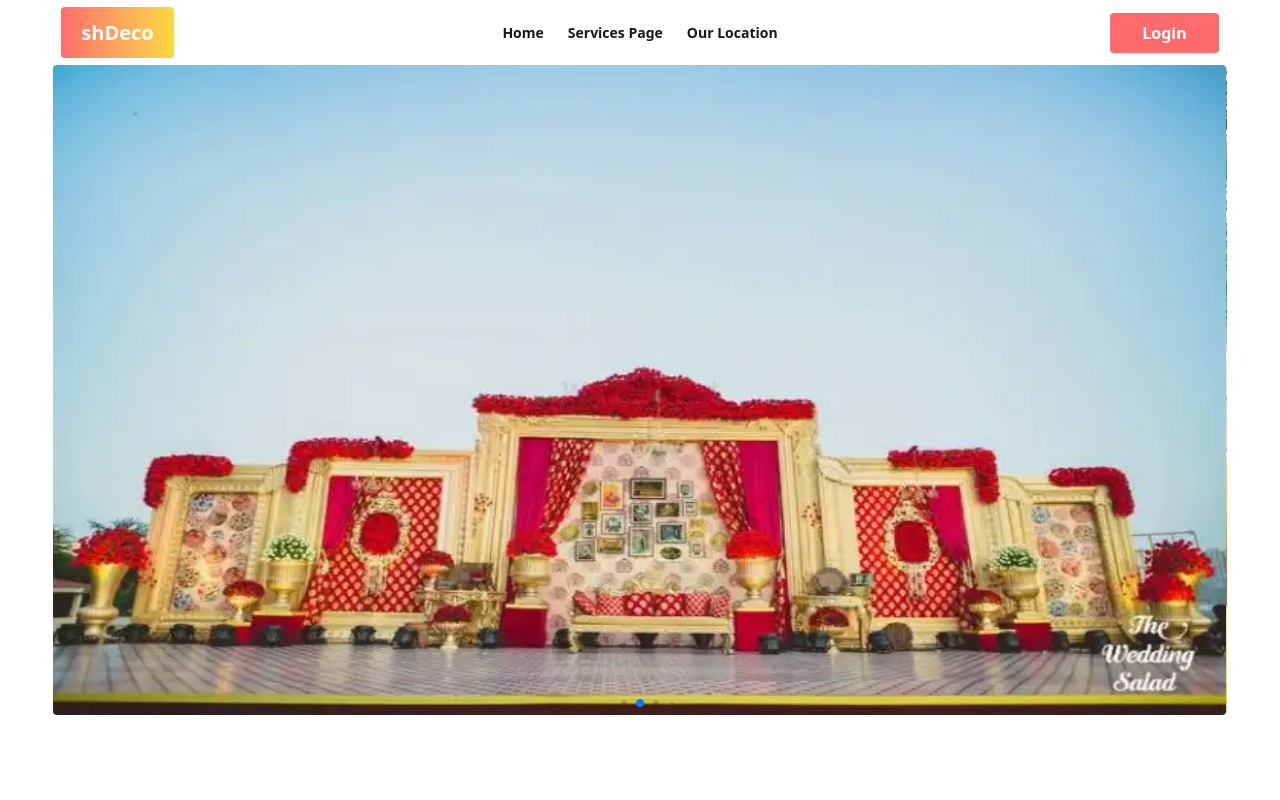
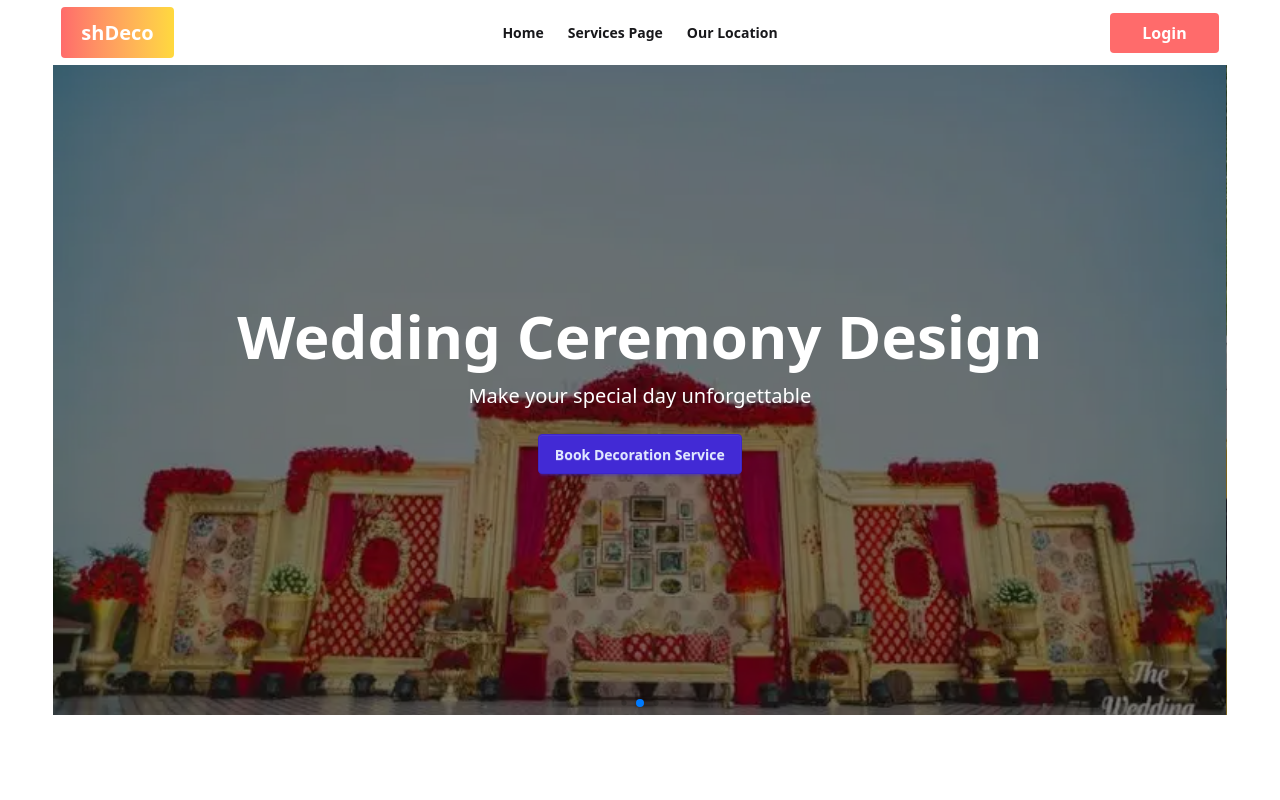
Before and after one commit to Misskhat/shDeco-client, a React (Vite) app: page / in a window 1280 px wide. Shown: the top 800 px of the page. Built offline with nearby package versions, Linux system fonts and the light colour scheme.

Commit message:
hero swiper update

```diff
--- a/src/Components/HeroSwiper.jsx
+++ b/src/Components/HeroSwiper.jsx
@@ -1,41 +1,91 @@
 import React from 'react';
 import { Swiper, SwiperSlide } from 'swiper/react';
+import { Pagination, Autoplay } from 'swiper/modules';
+
 import 'swiper/css';
 import 'swiper/css/pagination';
-import { Pagination, Autoplay } from 'swiper/modules';
+
 import slider1 from "../assets/slider1.jpg";
 import slider2 from "../assets/slider2.png";
 import slider3 from "../assets/slider3.png";
 import slider4 from "../assets/slider4.png";
 import slider5 from "../assets/slider5.png";
 import slider6 from "../assets/slider6.png";
-import 'swiper/css';
 
-
-const slider = [slider1, slider2, slider3, slider4, slider5, slider6];
+const slides = [
+    {
+        image: slider1,
+        title: "Elegant Home Decoration",
+        subtitle: "Transform your home with modern style",
+    },
+    {
+        image: slider2,
+        title: "Wedding Ceremony Design",
+        subtitle: "Make your special day unforgettable",
+    },
+    {
+        image: slider3,
+        title: "Office & Event Decoration",
+        subtitle: "Professional designs for corporate events",
+    },
+    {
+        image: slider4,
+        title: "Birthday & Party Setup",
+        subtitle: "Colorful moments, beautiful memories",
+    },
+    {
+        image: slider5,
+        title: "Luxury Interior Styling",
+        subtitle: "Premium decoration services",
+    },
+    {
+        image: slider6,
+        title: "Smart Decoration Solutions",
+        subtitle: "Modern design with smart planning",
+    },
+];
 
 const HeroSwiper = () => {
     return (
-        <div>
         <Swiper
-                pagination={{
-                    dynamicBullets: true,
-                }}
-
+            pagination={{ dynamicBullets: true }}
             autoplay={{
-                    delay: 3000,
+                delay: 4000,
                 disableOnInteraction: false,
             }}
             loop={true}
-
             modules={[Pagination, Autoplay]}
             className="mySwiper"
         >
-                {slider.map((slide, i) => <SwiperSlide key={i}><div className='object-contain'><img className=' rounded object-fill h-[650px] w-full' src={slide} alt="slider" /></div></SwiperSlide>
-                )}
+            {slides.map((slide, i) => (
+                <SwiperSlide key={i}>
+                    <div className="relative h-[650px] w-full rounded-xl">
+                        {/* Image */}
+                        <img
+                            src={slide.image}
+                            alt="slider"
+                            className="h-full w-full object-cover"
+                        />
 
+                        {/* Dark Overlay */}
+                        <div className="absolute inset-0 bg-black/50"></div>
+
+                        {/* Text Content */}
+                        <div className="absolute inset-0 flex flex-col items-center justify-center text-center text-white px-4">
+                            <h1 className="text-4xl md:text-6xl font-bold mb-4">
+                                {slide.title}
+                            </h1>
+                            <p className="text-lg md:text-xl mb-6 max-w-2xl">
+                                {slide.subtitle}
+                            </p>
+                            <button className="btn btn-primary">
+                                Book Decoration Service
+                            </button>
+                        </div>
+                    </div>
+                </SwiperSlide>
+            ))}
         </Swiper>
-        </div>
     );
 };
 
```
Lines whose indentation alone changed are shown as unchanged.
